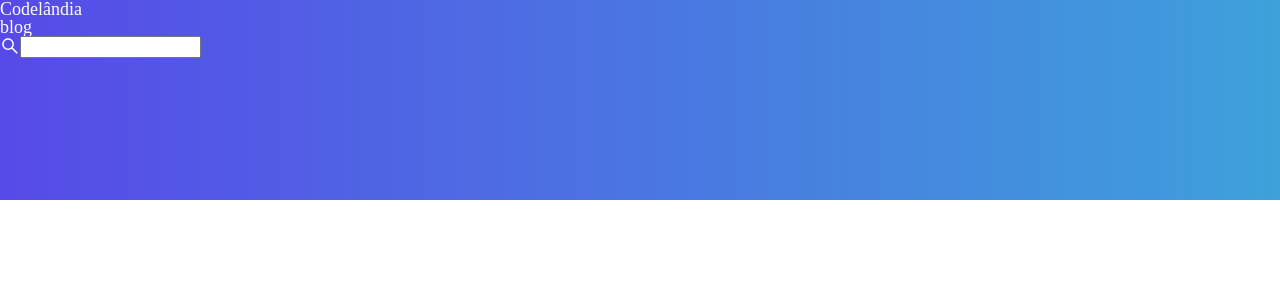
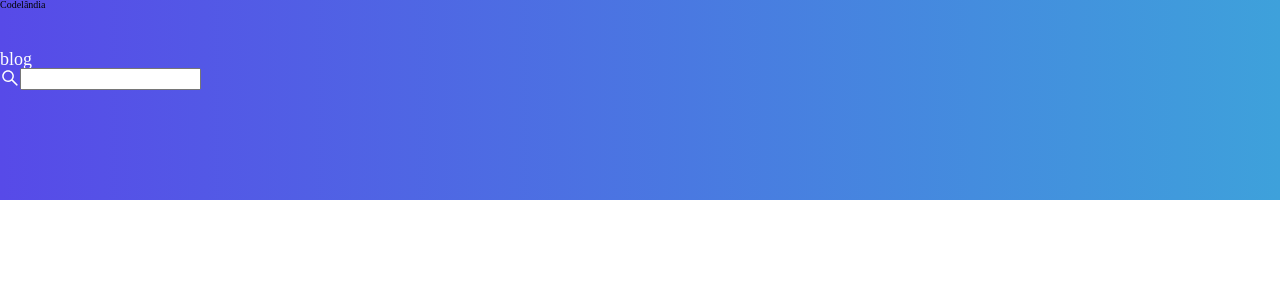
Before and after one commit to RenanTRS/codelandia-blog, a React (Create React App) app: page / in a window 1280 px wide. Shown: the top 300 px of the page. Built offline with nearby package versions, Linux system fonts and the light colour scheme.

Commit message:
Create title component

```diff
--- a/src/components/Header/Title/index.ts
+++ b/src/components/Header/Title/index.ts
@@ -1,6 +1,8 @@
 import styled from 'styled-components';
 
-export const Title = styled.h1`
-    color: #fff;
-    font-size: 1.8rem;
+export const Title = styled.div`
+    display: flex;
+    justify-content: space-between;
+
+    margin-bottom: 4rem;
 `;
```
